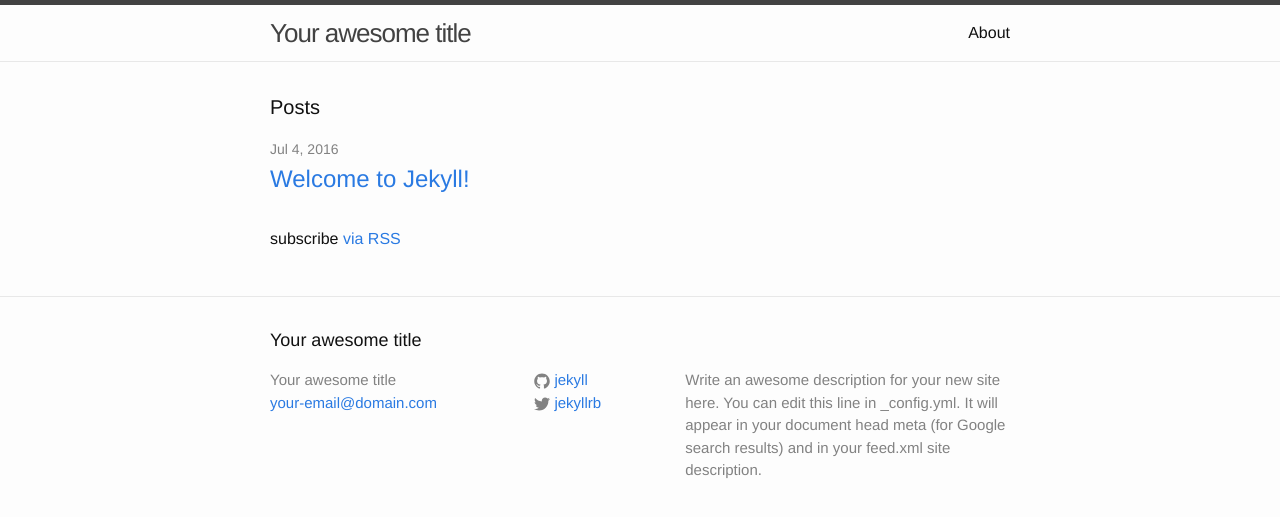
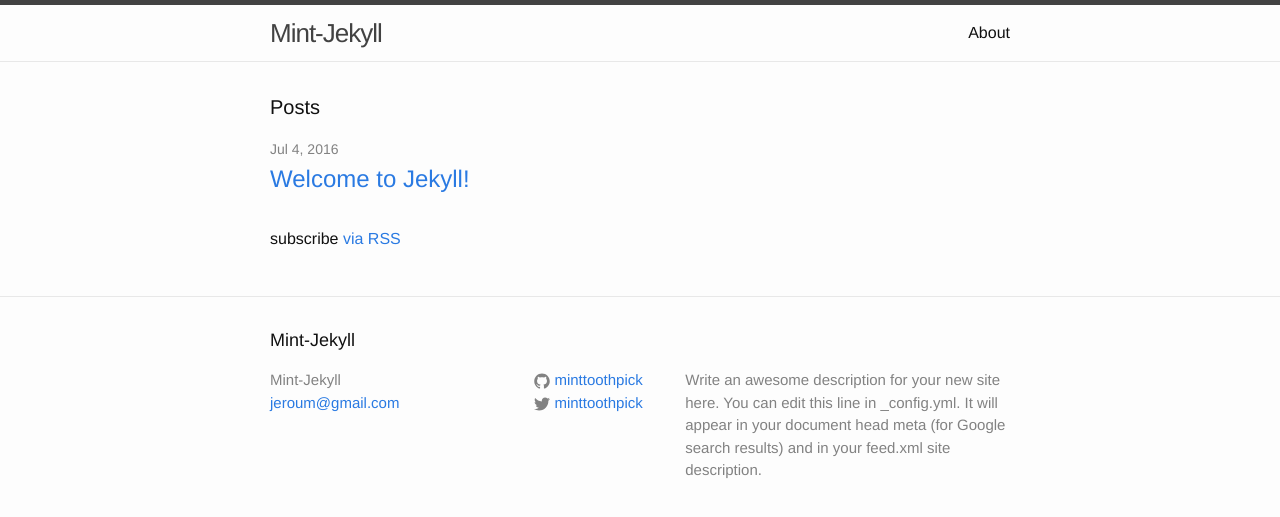
Before and after one commit to minttoothpick/tbor-jekyll, a Jekyll site: the page built from index.html, in a window 1280 px wide. Shown: the top 517 px of the page. Built offline with Jekyll 4.4.1, drawn with Linux system fonts in a browser that asks for light colours.

Commit message:
Update config data

```diff
--- a/_config.yml
+++ b/_config.yml
@@ -6,16 +6,17 @@
 # 'jekyll serve'. If you change this file, please restart the server process.
 
 # Site settings
-title: Your awesome title
-email: your-email@domain.com
+title: Mint-Jekyll
+email: jeroum@gmail.com
 description: > # this means to ignore newlines until "baseurl:"
   Write an awesome description for your new site here. You can edit this
   line in _config.yml. It will appear in your document head meta (for
   Google search results) and in your feed.xml site description.
 baseurl: "" # the subpath of your site, e.g. /blog
 url: "http://yourdomain.com" # the base hostname & protocol for your site
-twitter_username: jekyllrb
-github_username:  jekyll
+twitter_username: minttoothpick
+github_username:  minttoothpick
+timezone: America/New_York
 
 # Build settings
 markdown: kramdown
```
